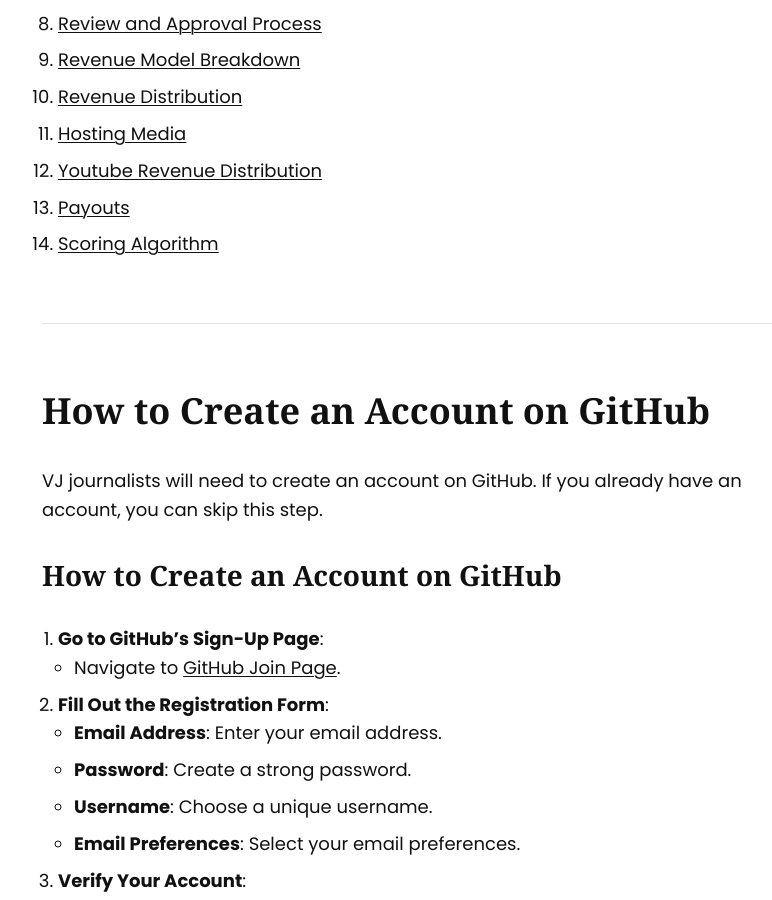
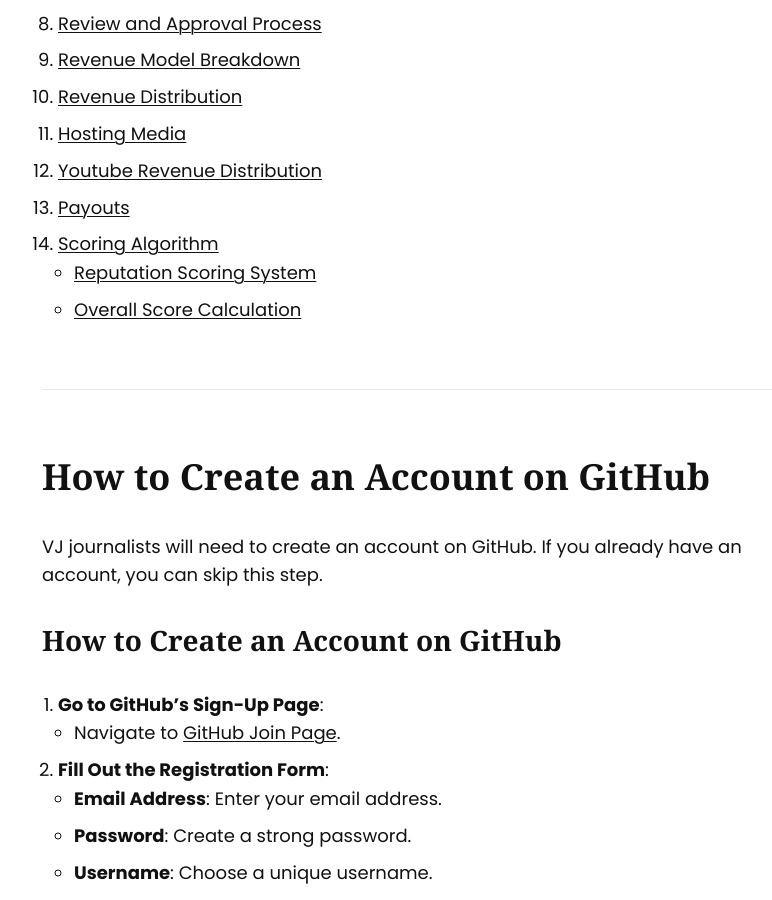
Before and after one commit to onConsensus/website, a Jekyll site: the page built from _pages/documentation.md, in a window 1280 px wide and 900 px high, scrolled down 1247 px. Shown: the whole window, without its empty margins (208-980 px from the left). Built offline with Jekyll 4.4.1, drawn with Linux system fonts in a browser that asks for light colours.

Commit message:
Update documentation.md

```diff
--- a/_pages/documentation.md
+++ b/_pages/documentation.md
@@ -37,6 +37,8 @@
 12. [Youtube Revenue Distribution](#12)
 13. [Payouts](#13)
 14. [Scoring Algorithm](#14)
+   - [Reputation Scoring System](#14.1)
+   - [Overall Score Calculation](#14.2)
 
 ***
 
@@ -835,7 +837,9 @@
 
    - Based on the relative weight of the section. Sections with fewer articles have higher weight.
 
-### Reputation Scoring System:
+<a name="14.1"></a>
+
+# Reputation Scoring System:
 The reputation of the writer will be based on historical performance metrics and qualitative assessments:
 - **Article Performance** (average score of previous articles)
 - **Peer Reviews** (average score from peer reviews)
@@ -843,7 +847,9 @@
 
         <code>Reputation Score = 0.5 * Article Performance + 0.3 * Peer Reviews + 0.2 * Editorial Feedback</code>
 
-### Overall Score Calculation:
+<a name="14.2"></a>
+
+# Overall Score Calculation:
 
         <code>Total Score = 0.20 * Score<sub>RV</sub> + 0.15 * Score<sub>NV</sub> + 0.15 * Score<sub>GL</sub> + 0.15 * Score<sub>TS</sub> + 0.15 * Score<sub>QR</sub> + 0.10 * Score<sub>OC</sub> + 0.05 * Score<sub>NA</sub> + 0.05 * Score<sub>VS</sub></code>
 
```
